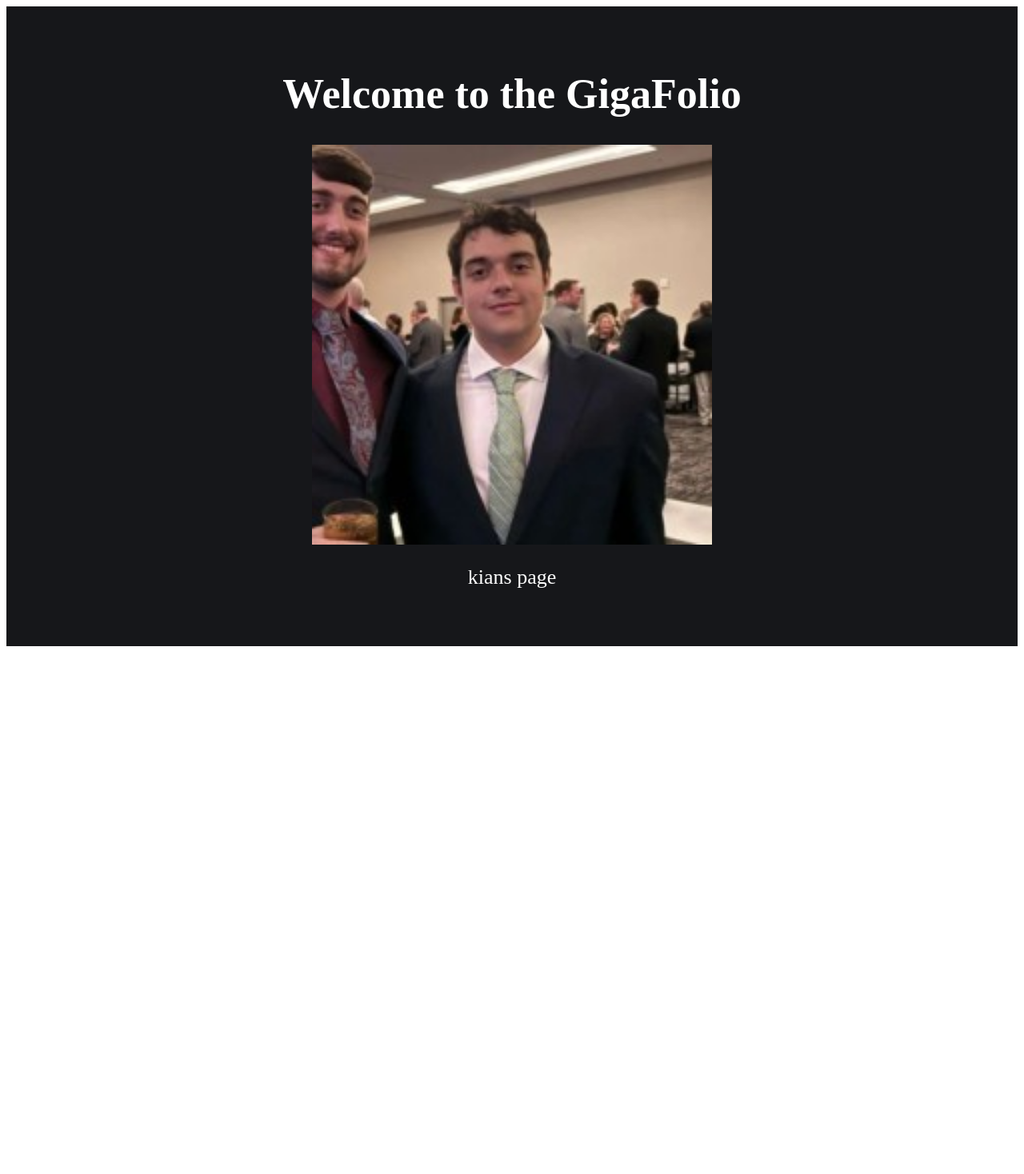
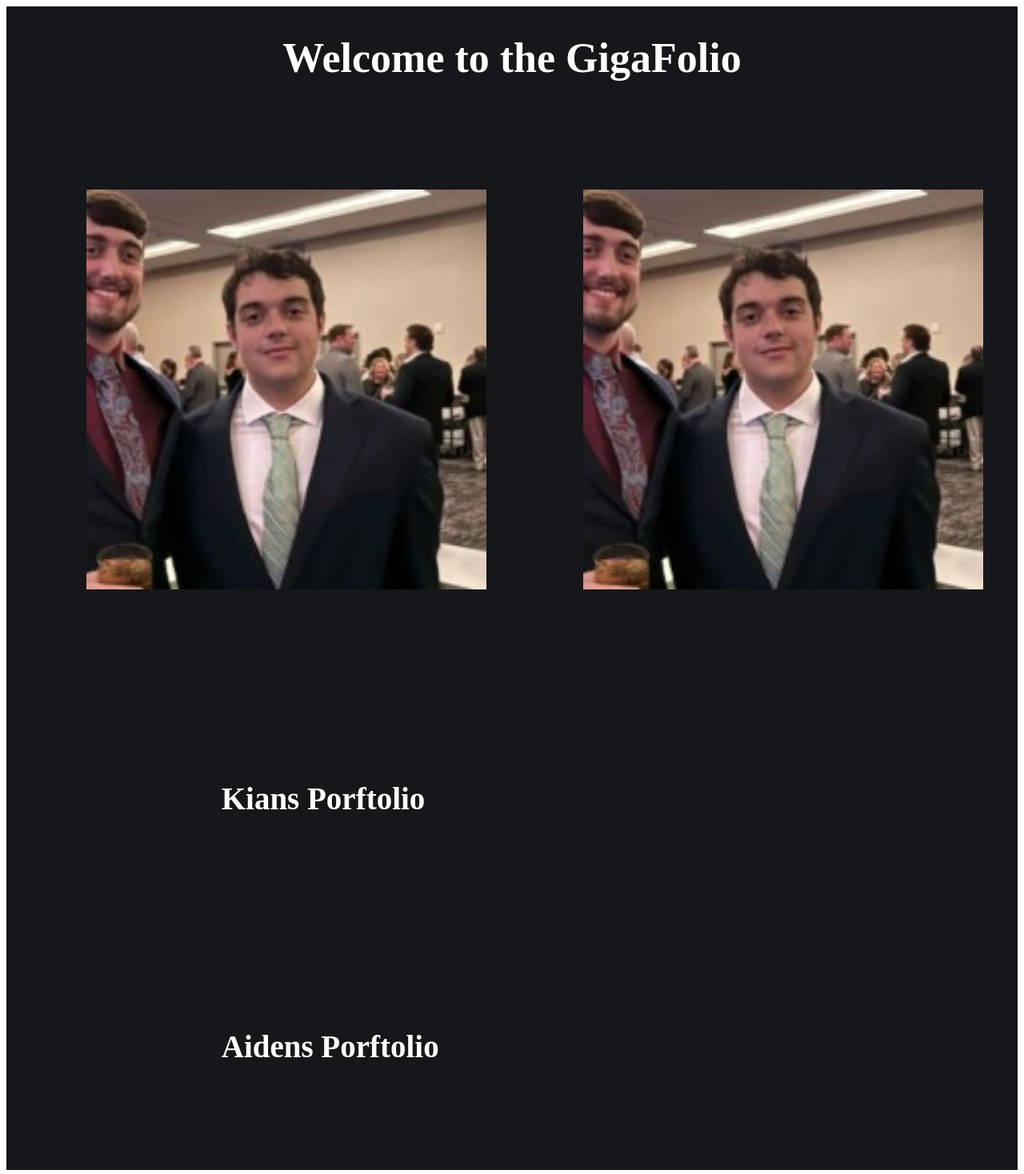
Before and after one commit to Mayanhunter187/ReactApp, a React (Create React App) app in the folder Client/portfolio/: page / in a window 1280 px wide. Shown: the top 1468 px of the page at 80% size. Before the commit the page ends 816 px from the top, so only its background shows below. Built offline with nearby package versions, Linux system fonts and the light colour scheme.

Commit message:
2/15/25
added two seperate pictures and texts for home page

```diff
--- a/Client/portfolio/package.json
+++ b/Client/portfolio/package.json
@@ -9,7 +9,7 @@
     "react": "^19.0.0",
     "react-dom": "^19.0.0",
     "react-router-dom": "^7.0.2",
-    "react-scripts": "5.0.1",
+    "react-scripts": "^5.0.1",
     "router": "^1.3.8",
     "web-vitals": "^2.1.4"
   },
--- a/Client/portfolio/src/pages/homePage/home.css
+++ b/Client/portfolio/src/pages/homePage/home.css
@@ -26,3 +26,15 @@
   width: 500px;
   height: auto; /* Keep aspect ratio intact */
 }
+
+.column {
+  float: left;
+  width: 33.33%;
+  padding: 100px;
+}
+
+.row::after {
+  content: "";
+  clear: both;
+  display: table;
+}
--- a/Client/portfolio/src/pages/homePage/home.js
+++ b/Client/portfolio/src/pages/homePage/home.js
@@ -7,13 +7,28 @@ import kianPFP from './kianPFP.jpg';
 
 function home() {
   return (
-    <div className="App">
       <header className="home-header">
       <h1>Welcome to the GigaFolio</h1>
-      <img src={kianPFP} alt='kian pfp' className='limitedSizeImage'/>
-      <p>kians page</p>
+
+      <div class="row">
+        <div class="column">
+          <img src={kianPFP} alt='kian pfp' className='limitedSizeImage'/>
+        </div>
+        <div class="column">
+          <img src={kianPFP} alt='kian pfp' className='limitedSizeImage'/>
+        </div>
+      </div>
+
+      <div class="row">
+        <div class="column">
+          <h2> Kians Porftolio</h2>
+        </div>
+        <div class="column">
+        <h2> Aidens Porftolio</h2>
+        </div>
+      </div>
+
       </header>
-    </div>
   );
 }
 
```
Also changed, not shown: 1 other file (tests, documents, lock files or other folders).
